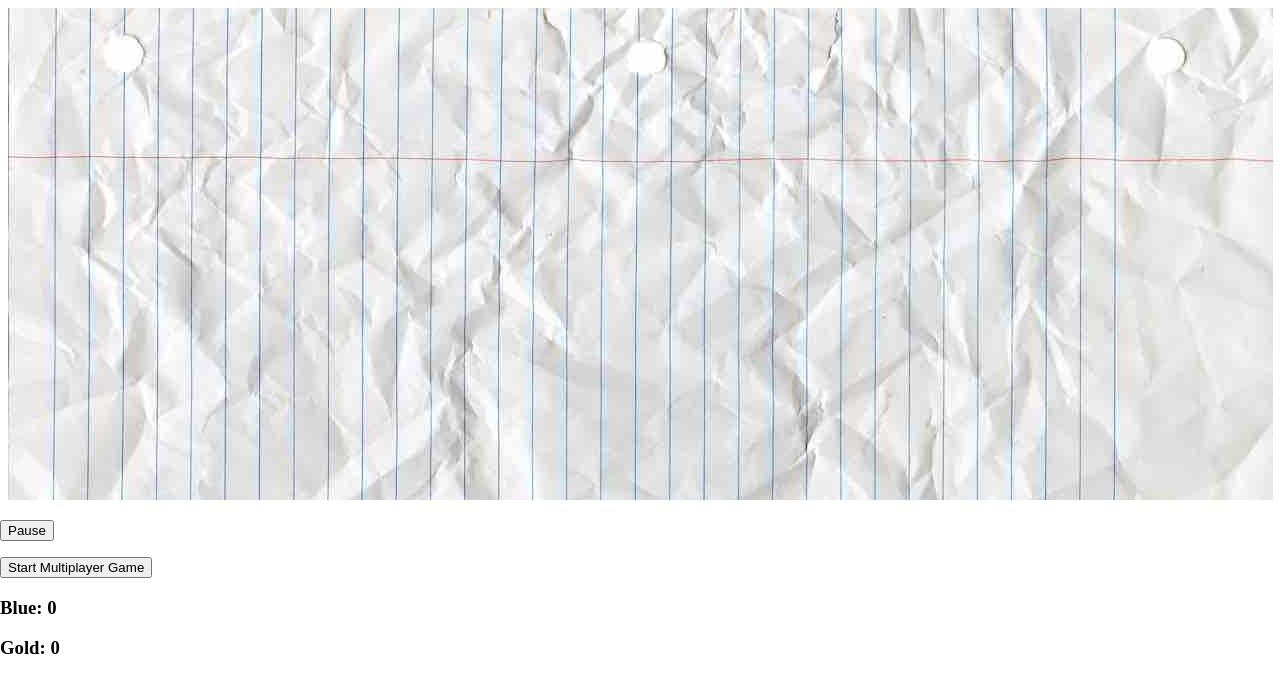
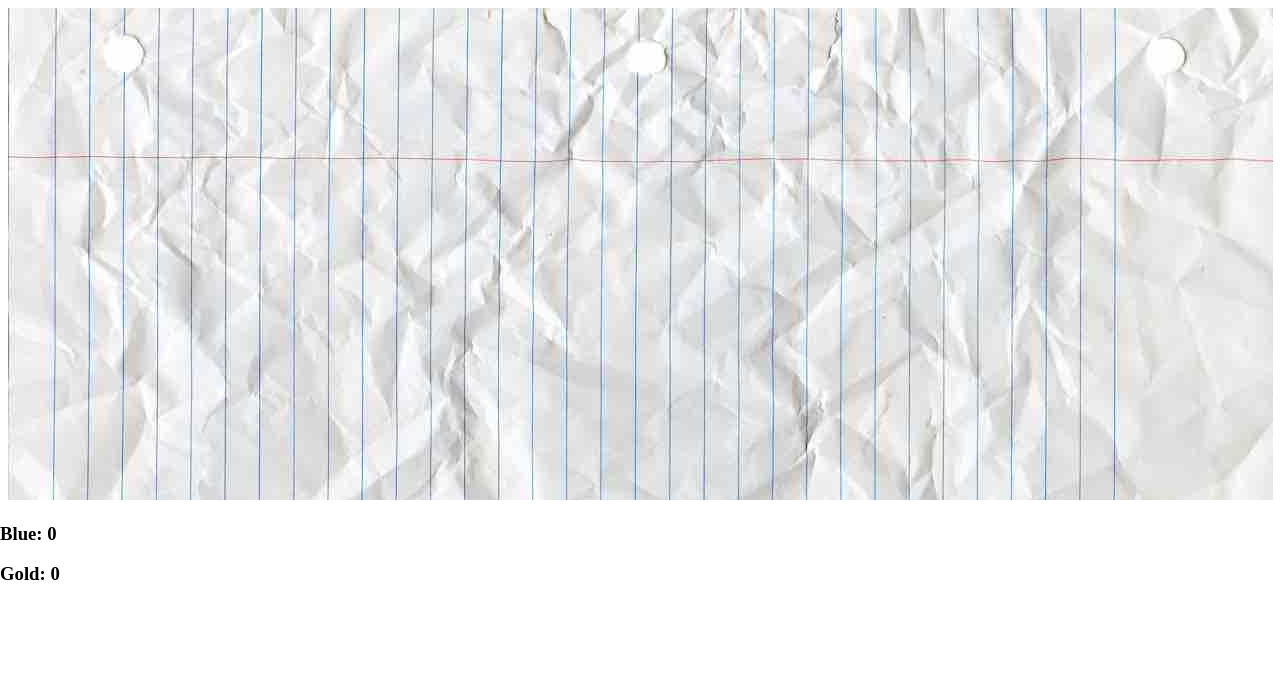
Before and after one commit to glovguy/bicycle-race, a website with bundled scripts: page index.html in a window 1280 px wide. Built offline with nearby package versions, Linux system fonts and the light colour scheme.

Commit message:
Tidies up latest master, makes it more presentable

```diff
--- a/index.html
+++ b/index.html
@@ -10,18 +10,15 @@
 
 <p></p>
 <div width="1265" style="text-align: left;">
-  <button id="playPause" onclick="playpause();">Pause</button>
+  <button style="display: none;" id="playPause" onclick="playpause();">Pause</button>
   <p></p>
-  <button id="startMulti" onclick="startMultiplayerGame();">Start Multiplayer Game</button>
+  <button style="display: none;" id="startMulti" onclick="startMultiplayerGame();">Start Multiplayer Game</button>
 
   <h3>Blue: <span id="blueScore">0</span></h3>
   <h3>Gold: <span id="goldScore">0</span></h3>
   <textarea id="net-json" style="width:100%; height:200px; display:none;"></textarea>
 </div>
 
-<!-- <script type="text/javascript" src="https://cs.stanford.edu/people/karpathy/convnetjs/build/convnet-min.js"></script>
-<script type="text/javascript" src="https://cs.stanford.edu/people/karpathy/convnetjs/build/deepqlearn.js"></script>
-<script type="text/javascript" src="https://cs.stanford.edu/people/karpathy/convnetjs/build/util.js"></script> -->
 <script type="text/javascript" src="static/main.js"></script>
 
 </body>
--- a/src/index.js
+++ b/src/index.js
@@ -260,14 +260,11 @@ function startGameAgainstBot() {
   brain.localPlayerAgent.body = blueBody;
   brain.sinusoidalAgent.body = goldBody;
   brain.sinusoidalAgent.enemy = blueBody;
-  // neuralNetAgent.body = goldBody;
-  // neuralNetAgent.enemy = blueBody;
   brain.agents = [brain.localPlayerAgent, brain.sinusoidalAgent];
   cycleOfLife();
   spawnMultiplayerMatch();
   brain.agents.push(brain.sinusoidalAgent);
   window.score = { blue: 0, gold: 0 };
-  console.log('Started game at:', gameUuid);
 }
 
 window.requestAnimFrame = (function(callback){
```
